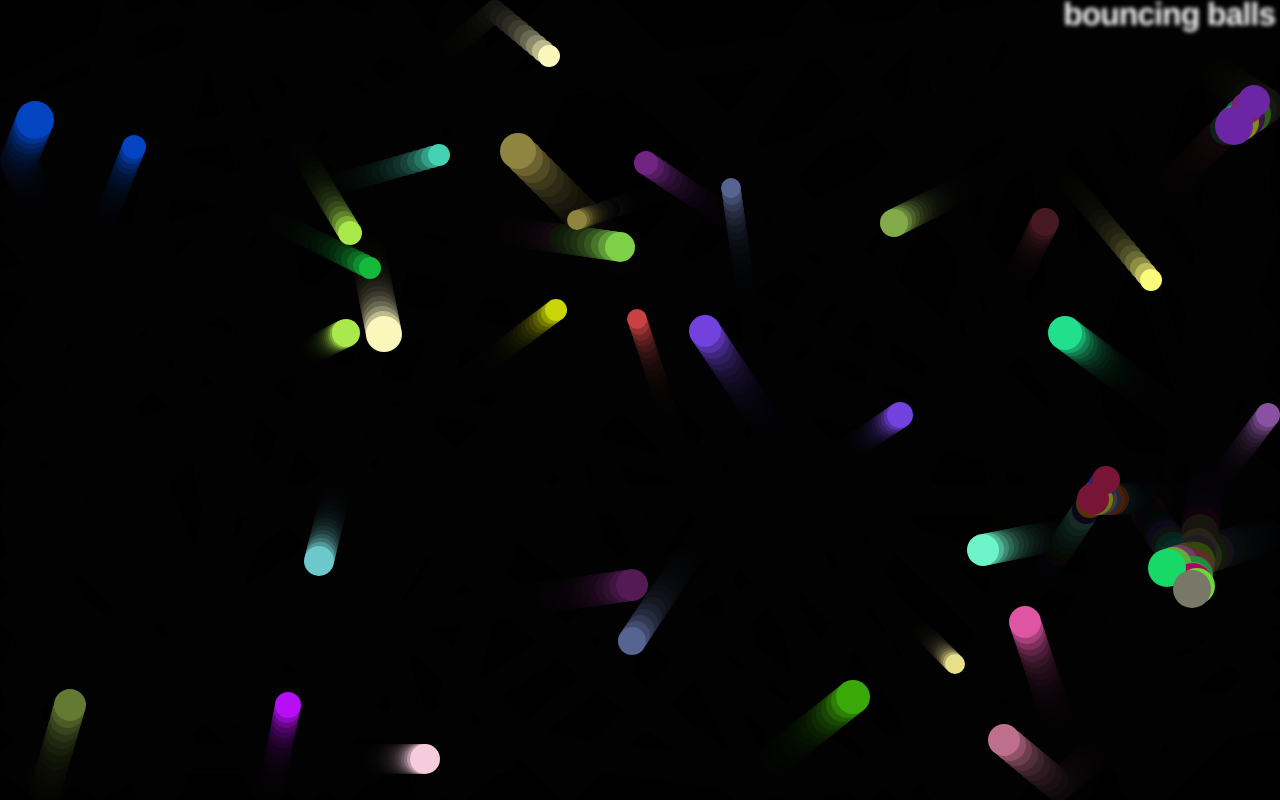
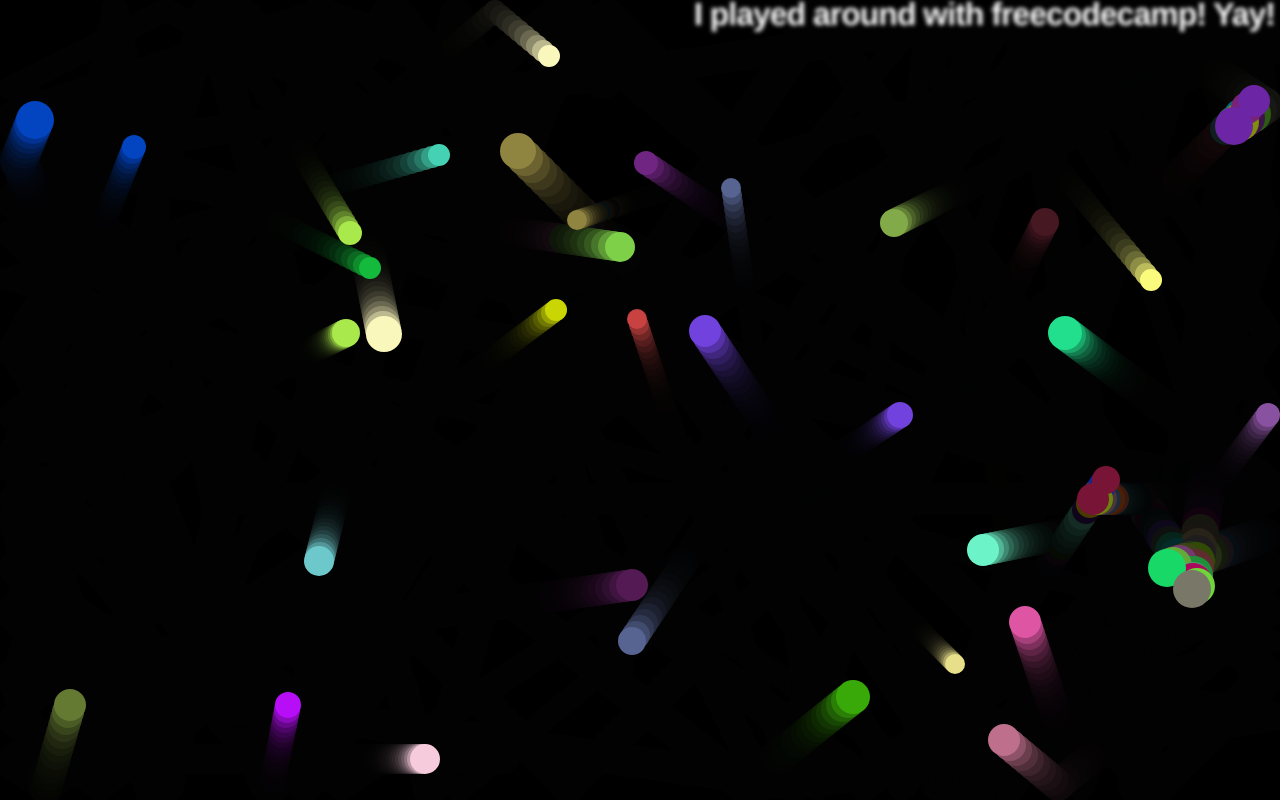
Before and after one commit to elfie-tech/jsPractice, a plain HTML site: page index.html in a window 1280 px wide. Drawn offline with Linux system fonts and the light colour scheme.

Commit message:
played around with 10 lessons on freecodecamp today

```diff
--- a/index.html
+++ b/index.html
@@ -7,7 +7,7 @@
   </head>
 
   <body>
-    <h1>bouncing balls</h1>
+    <h1>I played around with freecodecamp! Yay!</h1>
     <canvas></canvas>
     <!-- Bouncing Balls Practice came from: https://developer.mozilla.org/en-US/docs/Learn/JavaScript/Objects/Object_building_practice -->
     <script src="main.js"></script>
```
